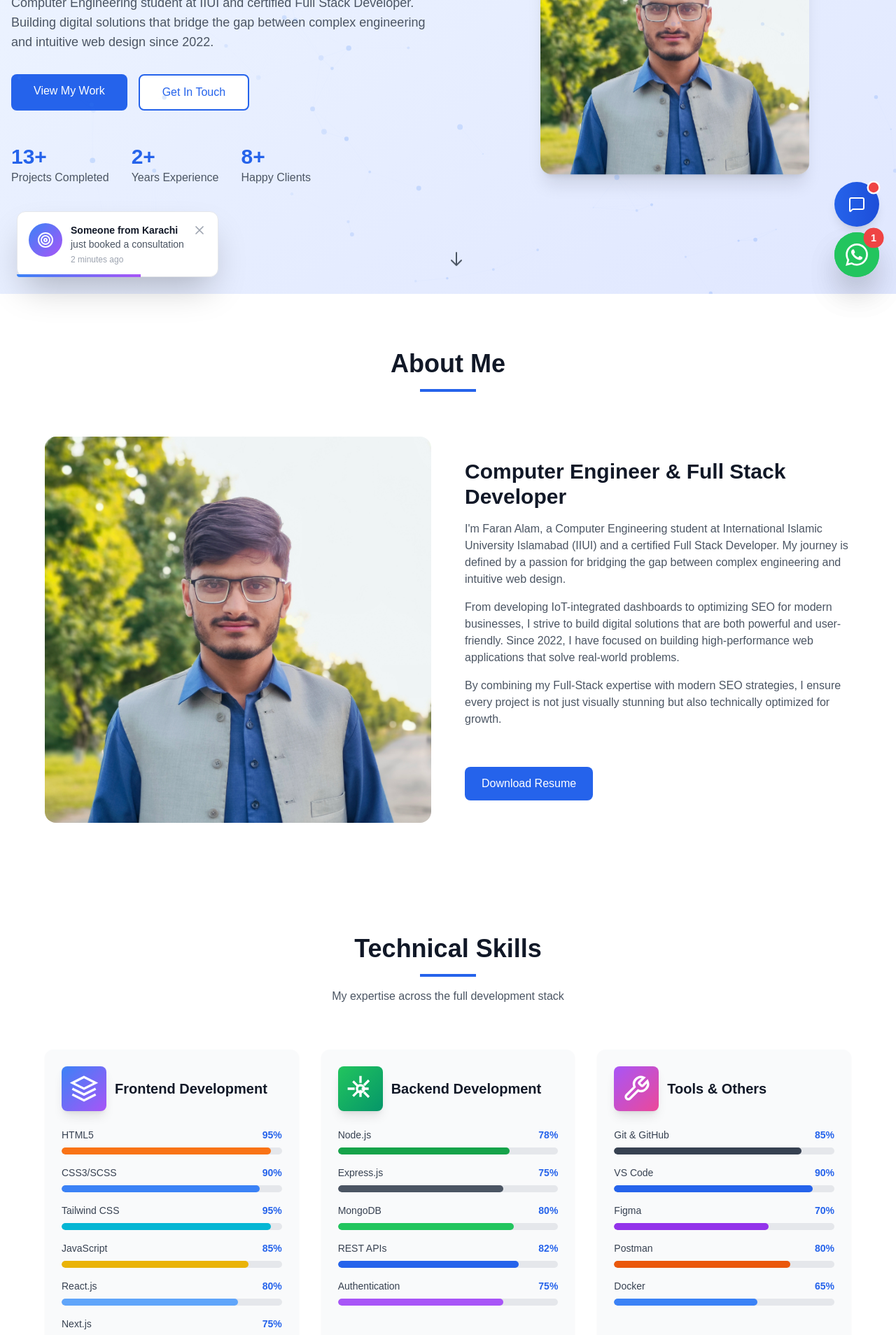
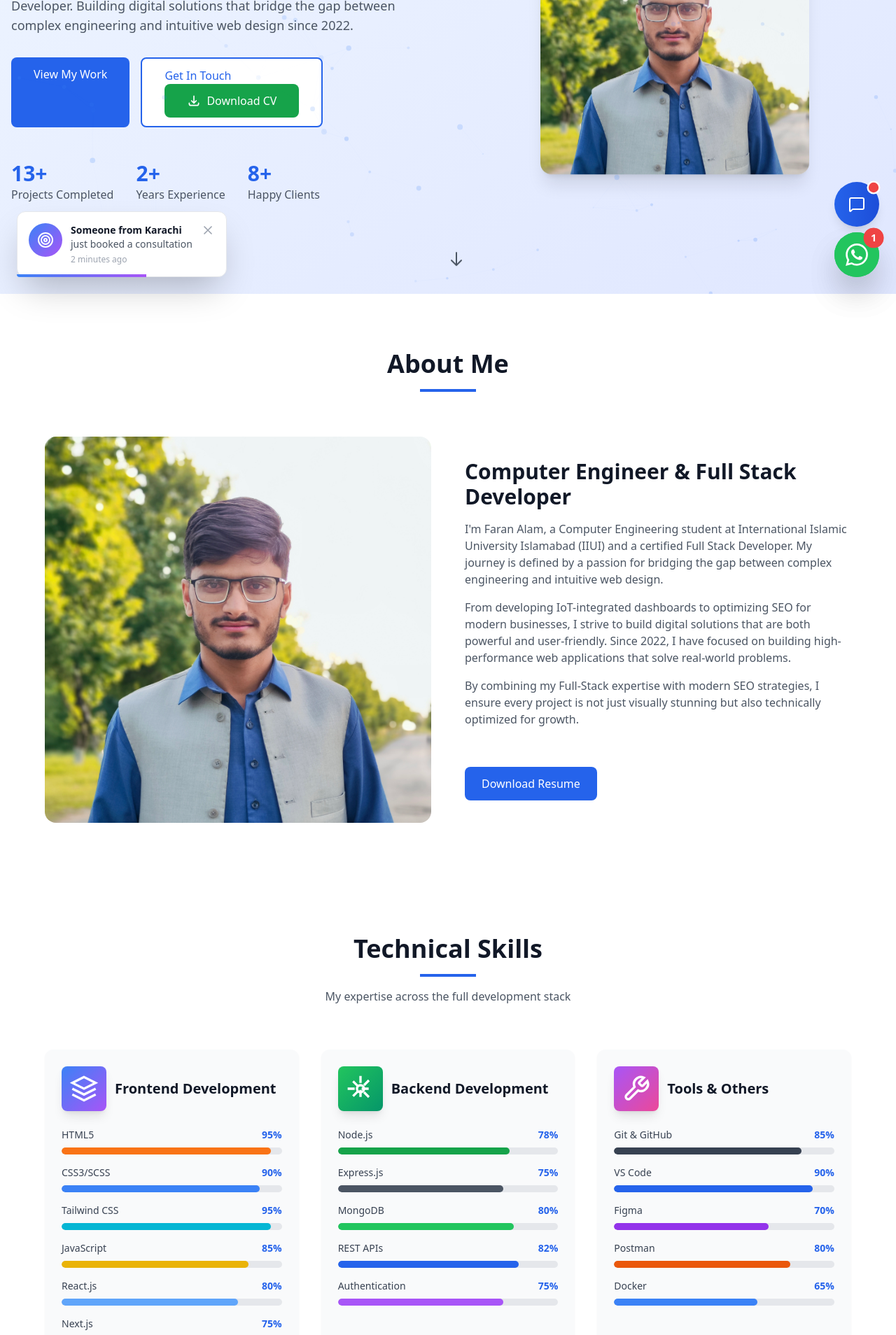
Before and after one commit to FaranAlam/faran-new-portfolio, a Next.js app: page / in a window 1280 px wide. Shown: the part 380-2288 px from the top of the page at 70% size. Built offline with nearby package versions, Linux system fonts and the light colour scheme.

Commit message:
Add Inter font, CV download button, fix ClientBrands names

```diff
--- a/app/layout.tsx
+++ b/app/layout.tsx
@@ -1,8 +1,15 @@
 import type { Metadata } from "next";
+import { Inter } from "next/font/google";
 import "./globals.css";
 import SessionProviderWrapper from "@/components/providers/SessionProviderWrapper";
 import ConditionalLayout from "@/components/layout/ConditionalLayout";
 import { ThemeProvider } from "@/components/ui/ThemeProvider";
+
+const inter = Inter({
+  subsets: ["latin"],
+  display: "swap",
+  variable: "--font-inter",
+});
 
 export const metadata: Metadata = {
   title: {
@@ -68,7 +75,7 @@ export default function RootLayout({
 }>) {
   return (
     <html lang="en" suppressHydrationWarning>
-      <body className="antialiased transition-colors duration-300 bg-white dark:bg-slate-950 text-gray-900 dark:text-white" suppressHydrationWarning>
+      <body className={`${inter.variable} font-sans antialiased transition-colors duration-300 bg-white dark:bg-slate-950 text-gray-900 dark:text-white`} suppressHydrationWarning>
         <ThemeProvider attribute="class" defaultTheme="light" enableSystem>
           <SessionProviderWrapper>
             <ConditionalLayout>{children}</ConditionalLayout>
--- a/components/sections/ClientBrands.tsx
+++ b/components/sections/ClientBrands.tsx
@@ -155,24 +155,24 @@ export default function ClientBrands() {
       color: "from-indigo-500 to-purple-500"
     },
     {
-      name: "Local Restaurants",
-      category: "Food Industry",
+      name: "Al-Noor Dine",
+      category: "Food & Restaurant",
       logo: "",
       isImage: false,
       icon: RestaurantIcon,
       color: "from-yellow-500 to-orange-500"
     },
     {
-      name: "E-commerce Stores",
-      category: "Online Business",
+      name: "PakMart Online",
+      category: "E-commerce",
       logo: "",
       isImage: false,
       icon: CartIcon,
       color: "from-pink-500 to-red-500"
     },
     {
-      name: "Educational Platforms",
-      category: "EdTech",
+      name: "SkillBridge Academy",
+      category: "EdTech Platform",
       logo: "",
       isImage: false,
       icon: BooksIcon,
--- a/components/sections/Hero.tsx
+++ b/components/sections/Hero.tsx
@@ -59,6 +59,16 @@ export default function Hero() {
                   className="px-8 py-3 bg-white dark:bg-gray-800 text-blue-600 dark:text-blue-400 border-2 border-blue-600 dark:border-blue-400 rounded-lg hover:bg-blue-50 dark:hover:bg-gray-700 transition-all duration-300 font-medium hover:scale-105 hover:shadow-lg"
                 >
                   Get In Touch
+                                <a
+                                  href="/resume.pdf"
+                                  download="Faran_Alam_CV.pdf"
+                                  className="px-8 py-3 bg-green-600 dark:bg-green-500 text-white rounded-lg hover:bg-green-700 dark:hover:bg-green-600 transition-all duration-300 font-medium hover:scale-105 hover:shadow-lg flex items-center gap-2"
+                                >
+                                  <svg className="w-5 h-5" fill="none" stroke="currentColor" strokeWidth="2" viewBox="0 0 24 24">
+                                    <path strokeLinecap="round" strokeLinejoin="round" d="M4 16v1a3 3 0 003 3h10a3 3 0 003-3v-1m-4-4l-4 4m0 0l-4-4m4 4V4" />
+                                  </svg>
+                                  Download CV
+                                </a>
                 </a>
               </div>
             </FadeIn>
--- a/tailwind.config.ts
+++ b/tailwind.config.ts
@@ -1,4 +1,5 @@
 import type { Config } from "tailwindcss";
+import { fontFamily } from "tailwindcss/defaultTheme";
 
 export default {
   darkMode: 'class',
@@ -15,6 +16,9 @@ export default {
       },
       perspective: {
         '1000': '1000px',
+            fontFamily: {
+              sans: ["var(--font-inter)", ...fontFamily.sans],
+            },
       },
     },
   },
```
